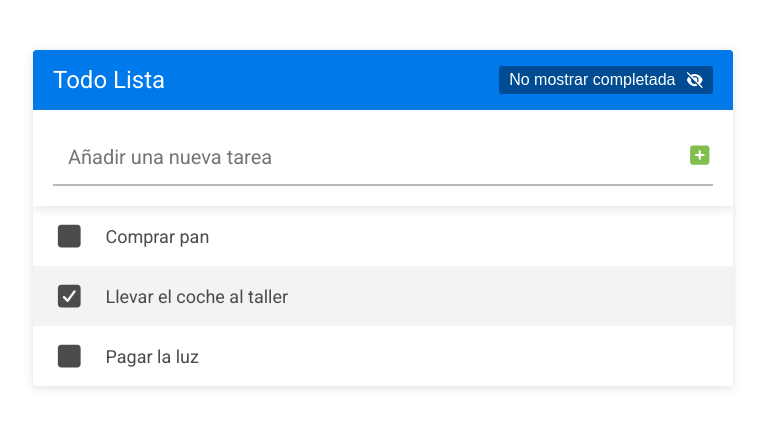
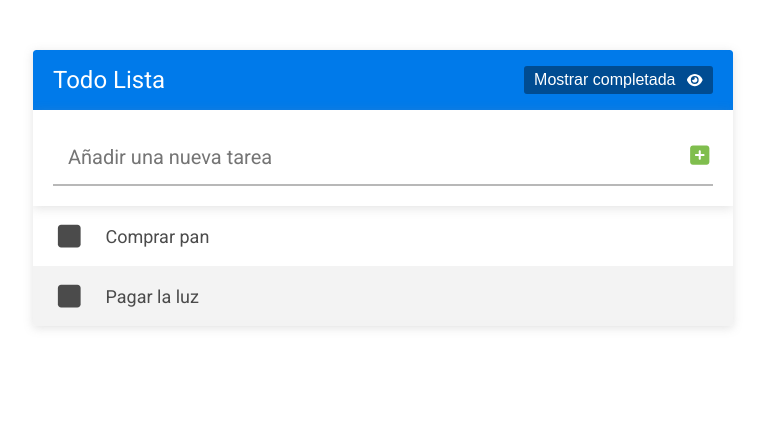
Before and after one commit to MarioGangosoRibera/Todo-Lista, a React (Vite) app: page / in a window 1280 px wide. Shown: the top 428 px of the page, without its empty margins (257-1022 px from the left). Built offline with nearby package versions, Linux system fonts and the light colour scheme.

Commit message:
Añadida funcion de mostrar completadas

```diff
--- a/src/App.jsx
+++ b/src/App.jsx
@@ -15,13 +15,14 @@ function App() {
   ]
 
   const [tareas, setTareas] = useState(initialState)
+  const [verCompletadas, setVerCompletadas] = useState(false)
 
   return (
     <>
       <div className='contenedor'>
-        <Header/>
+        <Header verCompletadas={verCompletadas} setVerCompletadas={setVerCompletadas}/>
         <Formulario tareas={tareas} setTareas={setTareas}/>
-        <ListarTareas tareas={tareas} setTareas={setTareas}/>
+        <ListarTareas tareas={tareas} setTareas={setTareas} verCompletadas={verCompletadas}/>
       </div>
     </>
   )
--- a/src/components/Formulario.jsx
+++ b/src/components/Formulario.jsx
@@ -20,6 +20,7 @@ export const Formulario = ({tareas, setTareas}) => {
             id: uuidv4(), texto: tarea, completada: false
         }
         setTareas([...tareas, nuevaTarea])
+        setTarea('')
     }
 
     return (
--- a/src/components/Header.jsx
+++ b/src/components/Header.jsx
@@ -1,15 +1,28 @@
-import React from 'react'
+
 import { FontAwesomeIcon } from '@fortawesome/react-fontawesome'
 import { faEye, faEyeSlash } from '@fortawesome/free-solid-svg-icons'
 
-export const Header = () => {
+export const Header = ({verCompletadas, setVerCompletadas}) => {
+
+  const tareasCompletadas = () => {
+    setVerCompletadas(!verCompletadas)
+  }
+
   return (
     <header className='header'>
         <h1 className='header__titulo'>Todo Lista</h1>
-        <button className='header__boton'>
-          No mostrar completada
+        {
+          verCompletadas ?
+          <button className='header__boton' onClick={() => tareasCompletadas()}>
+          No mostrar completadas
           <FontAwesomeIcon icon={faEyeSlash} className='header__icono-boton'/>
         </button>
+        :
+        <button className='header__boton' onClick={() => tareasCompletadas()}>
+          Mostrar completada
+          <FontAwesomeIcon icon={faEye} className='header__icono-boton'/>
+        </button>
+  }
     </header>
   )
 }
--- a/src/components/ListarTareas.jsx
+++ b/src/components/ListarTareas.jsx
@@ -1,6 +1,6 @@
 import { Tareas } from "./Tareas"
 
-export const ListarTareas = ({tareas, setTareas}) => {
+export const ListarTareas = ({tareas, setTareas, verCompletadas}) => {
 
   const tareaCompletada = (id) => {
     setTareas(tareas.map((tarea) => {
@@ -33,13 +33,26 @@ export const ListarTareas = ({tareas, setTareas}) => {
     <ul className="lista-tareas">
         {
             tareas.length > 0 ? tareas.map((tarea) => {
+
+              if(verCompletadas) {
                 return <Tareas
                         key={tarea.id}
                         tarea={tarea}
                         tareaCompletada={tareaCompletada}
                         editaTarea={editaTarea}
                         eliminarTarea={eliminarTarea}
-                      />
+                />
+              } else if(!tarea.completada) {
+                return <Tareas
+                        key={tarea.id}
+                        tarea={tarea}
+                        tareaCompletada={tareaCompletada}
+                        editaTarea={editaTarea}
+                        eliminarTarea={eliminarTarea}
+                />
+              }
+              return
+
             }) : <div className="lista-tareas__mensaje">No hay tareas pendientes</div>
         }
     </ul>
```
